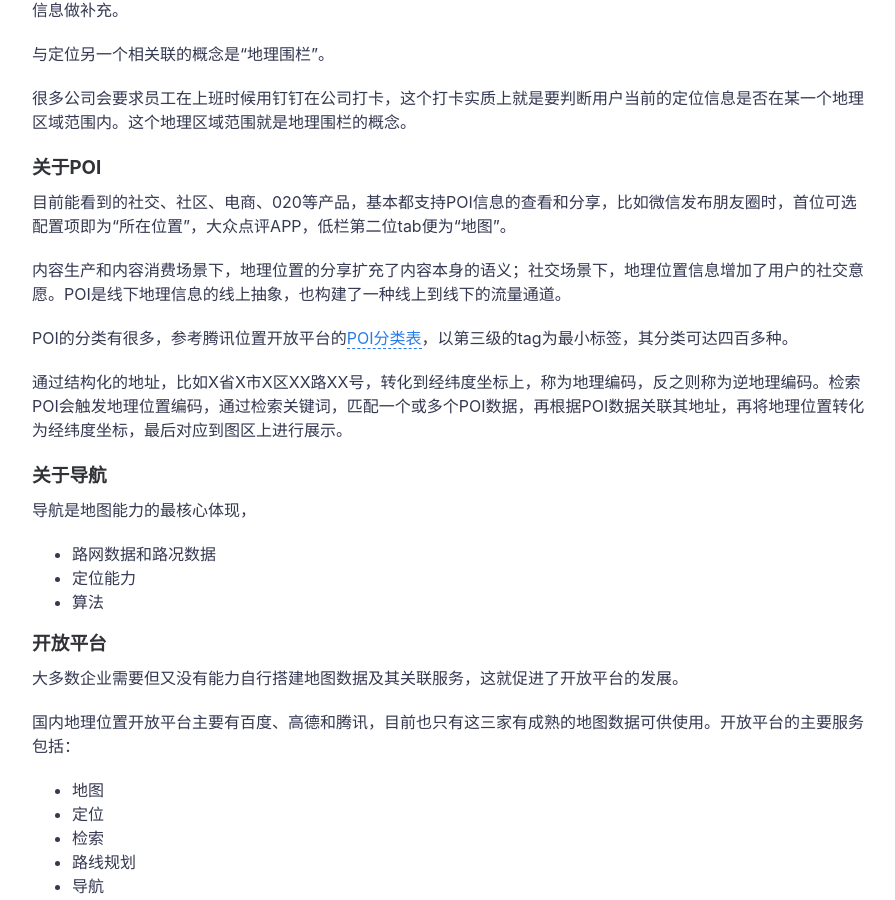
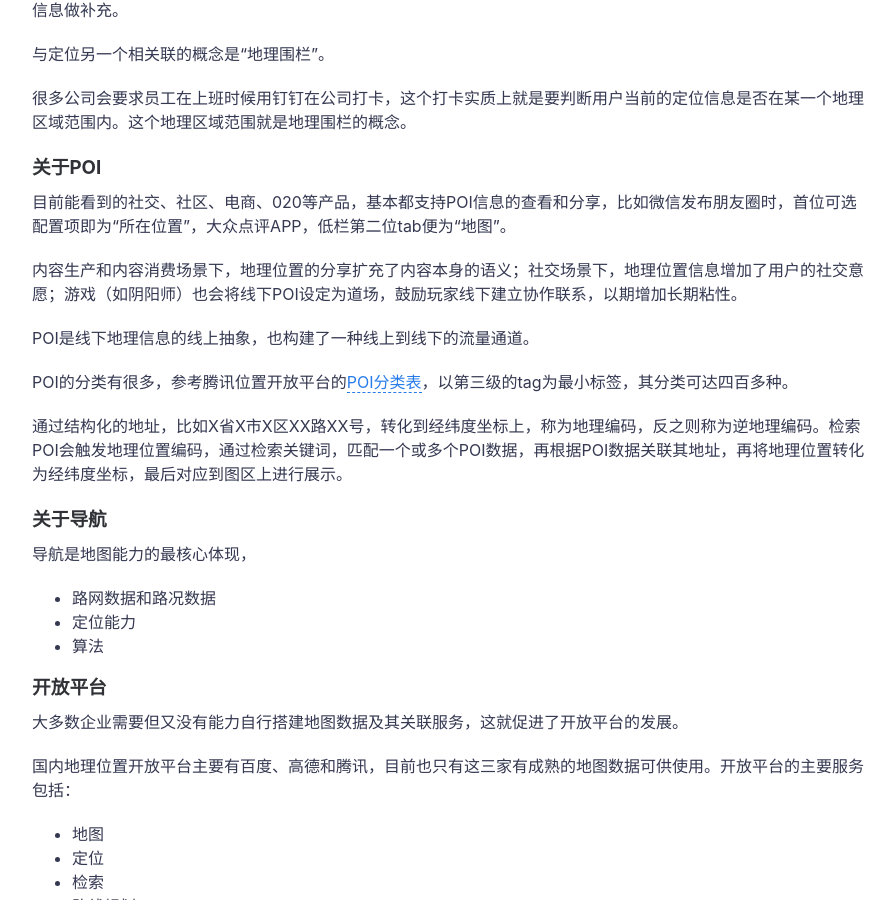
Before and after one commit to icarus507/icarus507.github.io, a Jekyll site: the page built from _posts/2018-09-08-谈谈地图（下）.md, in a window 1280 px wide and 900 px high, scrolled down 994 px. Shown: the whole window, without its empty margins (188-1083 px from the left). Built offline with Jekyll 4.4.1, drawn with Linux system fonts in a browser that asks for light colours.

Commit message:
Update 2018-09-08-谈谈地图（下）.md

```diff
--- a/_posts/2018-09-08-谈谈地图（下）.md
+++ b/_posts/2018-09-08-谈谈地图（下）.md
@@ -23,11 +23,14 @@ GPS初次接受卫星信号的时候会比较耗电，比如你从北京出差
 
 目前能看到的社交、社区、电商、020等产品，基本都支持POI信息的查看和分享，比如微信发布朋友圈时，首位可选配置项即为“所在位置”，大众点评APP，低栏第二位tab便为“地图”。
 
-内容生产和内容消费场景下，地理位置的分享扩充了内容本身的语义；社交场景下，地理位置信息增加了用户的社交意愿。POI是线下地理信息的线上抽象，也构建了一种线上到线下的流量通道。
+内容生产和内容消费场景下，地理位置的分享扩充了内容本身的语义；社交场景下，地理位置信息增加了用户的社交意愿；游戏（如阴阳师）也会将线下POI设定为道场，鼓励玩家线下建立协作联系，以期增加长期粘性。
+
+POI是线下地理信息的线上抽象，也构建了一种线上到线下的流量通道。
 
 POI的分类有很多，参考腾讯位置开放平台的[POI分类表](https://lbs.qq.com/service/webService/webServiceGuide/webServiceAppendix)，以第三级的tag为最小标签，其分类可达四百多种。
 
 通过结构化的地址，比如X省X市X区XX路XX号，转化到经纬度坐标上，称为地理编码，反之则称为逆地理编码。检索POI会触发地理位置编码，通过检索关键词，匹配一个或多个POI数据，再根据POI数据关联其地址，再将地理位置转化为经纬度坐标，最后对应到图区上进行展示。
+
 
 
 
```
